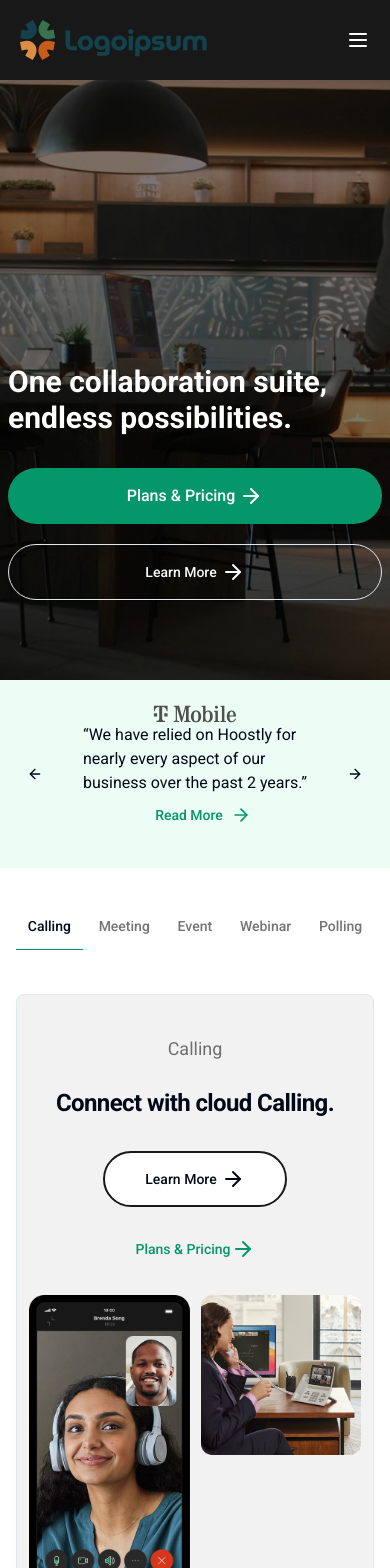
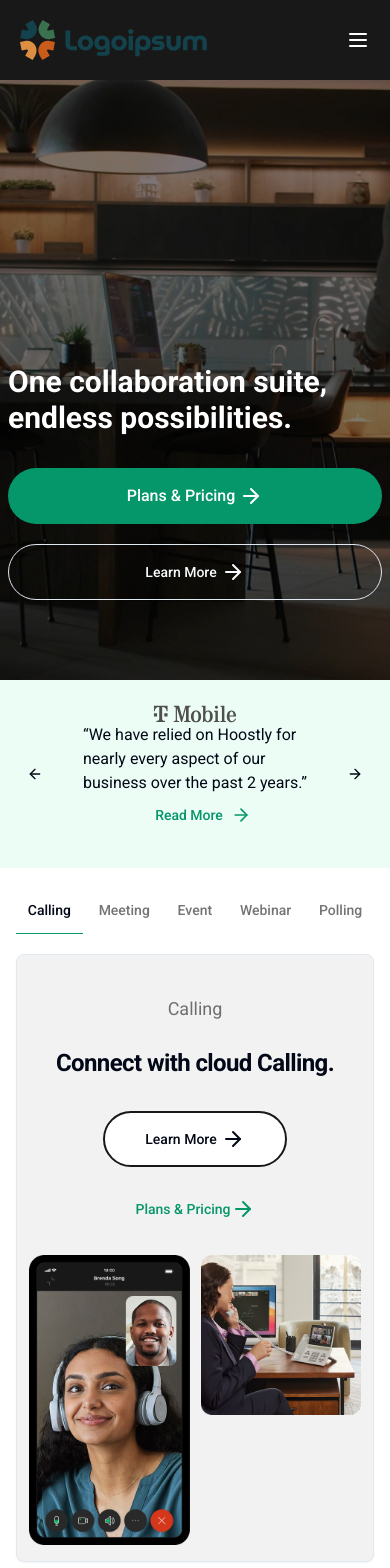
Before and after one commit to aagatsharma/webex, a React (Vite) app: page / in a window 390 px wide. Shown: the top 1568 px of the page. Built offline with nearby package versions, Linux system fonts and the light colour scheme.

Commit message:
fix overflow for medium device

```diff
--- a/src/components/home/HomeTabs.tsx
+++ b/src/components/home/HomeTabs.tsx
@@ -49,9 +49,9 @@ const HomeTabs = () => {
   const [activeTab, setActiveTab] = useState(tabsData[0].label);
 
   return (
-    <div className="max-w-7xl m-auto my-8">
+    <div className="max-w-7xl m-auto md:my-8 my-4">
       <Tabs defaultValue={tabsData[0].label}>
-        <TabsList className="max-w-5xl m-auto bg-transparent flex justify-evenly h-auto md:w-full  mx-2">
+        <TabsList className="bg-transparent flex justify-evenly h-auto max-2xl:w-auto w-full mx-2  ">
           {tabsData.map((tab) => (
             <button
               key={tab.label}
@@ -83,7 +83,7 @@ const HomeTabs = () => {
         {tabsData.map((tab) => (
           <TabsContent
             value={tab.label}
-            className="max-w-7xl m-auto my-10 px-2"
+            className="max-w-7xl m-auto md:my-10 my-4 px-2"
           >
             <TabCards
               label={tab.label}
```
